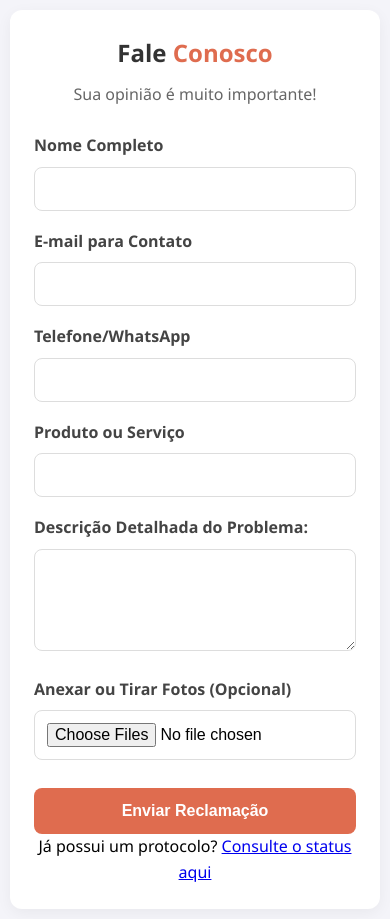
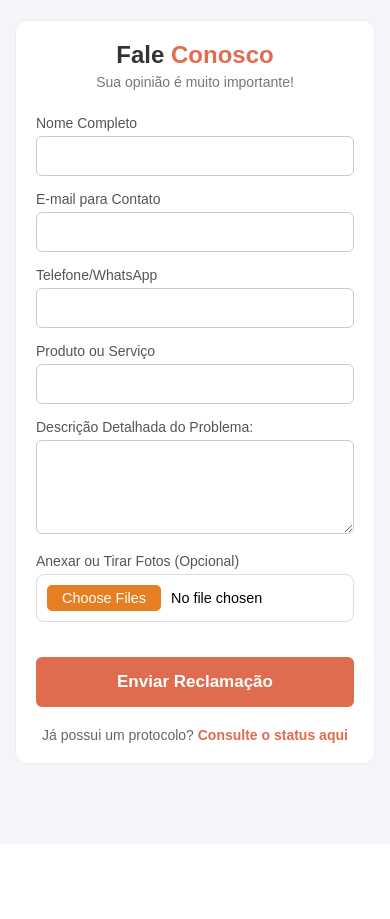
Before and after one commit to acrispeli/gestao-reclamacoes-web, a Flask app: page / in a window 390 px wide. After the commit the page ends 764 px from the top, so only its background shows below. Run offline with Flask 3, Linux system fonts and the light colour scheme.

Commit message:
Ajuste fontes

```diff
--- a/static/style.css
+++ b/static/style.css
@@ -4,54 +4,129 @@
 * {
     margin: 0;
     padding: 0;
-    box-sizing: border-box; /* Fundamental para evitar que o site "estoure" a largura */
+    box-sizing: border-box; /* Fundamental para o mobile não quebrar */
 }
 
 body {
-    font-family: 'Segoe UI', Tahoma, Geneva, Verdana, sans-serif;
+    font-family: Arial, sans-serif; /* Retornado para a sua fonte original */
     background-color: #f4f4f9;
     display: flex;
     justify-content: center;
     align-items: center;
     min-height: 100vh;
     padding: 15px;
-    line-height: 1.6;
 }
 
-/* O "cartão" - Agora mais flexível para Mobile */
+/* O "cartão" branco centralizado */
 .container-celular {
     background-color: #ffffff;
-    padding: 2rem;
-    border-radius: 16px;
-    box-shadow: 0 10px 25px rgba(0,0,0,0.1);
+    padding: 30px;
+    border-radius: 12px;
+    box-shadow: 0 4px 12px rgba(0,0,0,0.08);
     width: 100%;
-    max-width: 450px; /* Um pouco maior para melhor leitura no Desktop */
-    text-align: center;
-    animation: fadeIn 0.5s ease-out;
-}
-
-@keyframes fadeIn {
-    from { opacity: 0; transform: translateY(10px); }
-    to { opacity: 1; transform: translateY(0); }
+    max-width: 400px;
 }
 
 /* ===========================================
-   TEXTOS E TÍTULOS
+   TEXTOS E TÍTULOS (Original)
    =========================================== */
 .titulo-destaque {
-    color: #333;
-    font-size: 1.8rem;
-    margin-bottom: 10px;
+    text-align: center;
+    color: #333333;
+    margin-bottom: 5px;
 }
 
 .cor-destaque {
-    color: #df6c4f; /* Cor oficial Pizzaria XYZ */
+    color: #df6c4f;
 }
 
 .subtitulo {
+    text-align: center;
+    color: #777777;
+    font-size: 14px;
+    margin-bottom: 25px;
+}
+
+/* ===========================================
+   FORMULÁRIOS E CAMPOS (Sem negrito)
+   =========================================== */
+.grupo-campo {
+    margin-bottom: 15px;
+}
+
+.grupo-campo label {
+    display: block;
+    margin-bottom: 5px;
+    color: #555555;
+    font-size: 14px;
+    font-weight: normal; /* Garantindo que não fique em negrito */
+}
+
+.grupo-campo input,
+.grupo-campo textarea {
+    width: 100%;
+    padding: 10px;
+    border: 1px solid #cccccc;
+    border-radius: 6px;
+    font-family: inherit;
+    font-size: 16px;
+}
+
+input[type="file"] {
+    display: block !important;
+    width: 100%;
+    padding: 10px;
+    margin-top: 5px;
+    background: #fff;
+    border: 1px solid #ddd;
+    border-radius: 8px;
+    font-size: 0.9rem;
+    cursor: pointer;
+}
+
+input[type="file"]::file-selector-button {
+    background-color: #e67e22;
+    color: white;
+    padding: 5px 15px;
+    border: none;
+    border-radius: 5px;
+    cursor: pointer;
+    margin-right: 10px;
+    transition: 0.3s;
+}
+
+/* ===========================================
+   BOTÕES E LINKS
+   =========================================== */
+.btn-enviar {
+    width: 100%;
+    padding: 12px;
+    background-color: #df6c4f;
+    color: white;
+    border: none;
+    border-radius: 6px;
+    font-size: 16px;
+    cursor: pointer;
+    font-weight: bold;
+    margin-top: 10px;
+    transition: background-color 0.3s;
+}
+
+.btn-enviar:hover {
+    background-color: #c55a40;
+}
+
+.link-secundario {
+    text-align: center;
+    margin-top: 20px;
+    font-size: 14px;
     color: #666;
-    font-size: 1rem;
-    margin-bottom: 25px;
+}
+
+.link-secundario a {
+    color: #df6c4f;
+    text-decoration: none;
+    font-weight: bold;
 }
 
 /* ===========================================
@@ -61,6 +136,7 @@ body {
     font-size: 50px;
     color: #2ecc71;
     margin-bottom: 15px;
+    text-align: center;
 }
 
 .protocolo-container {
@@ -69,18 +145,18 @@ body {
     padding: 15px;
     border-radius: 8px;
     margin: 20px 0;
+    text-align: center;
 }
 
 .protocolo-label {
-    font-size: 0.85rem;
+    font-size: 14px;
     color: #777;
     text-transform: uppercase;
-    letter-spacing: 1px;
 }
 
 .protocolo-codigo {
-    font-family: 'Courier New', Courier, monospace;
-    font-size: 1.5rem;
+    font-family: monospace;
+    font-size: 24px;
     font-weight: bold;
     color: #333;
     display: block;
@@ -88,95 +164,296 @@ body {
 }
 
 /* ===========================================
-   FORMULÁRIOS E BOTÕES
+   TELA DE CARREGAMENTO (LOADING)
+   =========================================== */
+#loading-overlay {
+    display: none;
+    position: fixed;
+    top: 0;
+    left: 0;
+    width: 100%;
+    height: 100%;
+    background: rgba(255, 255, 255, 0.95);
+    z-index: 9999;
+    flex-direction: column;
+    justify-content: center;
+    align-items: center;
+}
+
+.spinner {
+    border: 8px solid #f3f3f3;
+    border-top: 8px solid #df6c4f;
+    border-radius: 50%;
+    width: 50px;
+    height: 50px;
+    animation: spin 1s linear infinite;
+    margin-bottom: 15px;
+}
+
+.loading-text {
+    color: #555;
+    font-weight: bold;
+    text-align: center;
+    padding: 0 20px;
+}
+
+@keyframes spin {
+    0% { transform: rotate(0deg); }
+    100% { transform: rotate(360deg); }
+}
+
+/* ===========================================
+   AJUSTES PARA MOBILE (DESIGN RESPONSIVO)
+   =========================================== */
+@media (max-width: 480px) {
+    body {
+        align-items: flex-start;
+        padding-top: 20px;
+    }
+
+    .container-celular {
+        padding: 20px;
+        width: 100%;
+        max-width: none;
+        box-shadow: none;
+        border: 1px solid #eeeeee;
+    }
+
+    .titulo-destaque {
+        font-size: 24px;
+    }
+
+    .btn-enviar {
+        padding: 15px;
+        font-size: 17px;
+    }
+}/* ===========================================
+   CONFIGURAÇÕES GERAIS E RESET
+   =========================================== */
+* {
+    margin: 0;
+    padding: 0;
+    box-sizing: border-box; /* Fundamental para o mobile não quebrar */
+}
+
+body {
+    font-family: Arial, sans-serif; /* Retornado para a sua fonte original */
+    background-color: #f4f4f9;
+    display: flex;
+    justify-content: center;
+    align-items: center;
+    min-height: 100vh;
+    padding: 15px;
+}
+
+/* O "cartão" branco centralizado */
+.container-celular {
+    background-color: #ffffff;
+    padding: 30px;
+    border-radius: 12px;
+    box-shadow: 0 4px 12px rgba(0,0,0,0.08);
+    width: 100%;
+    max-width: 400px;
+}
+
+/* ===========================================
+   TEXTOS E TÍTULOS (Original)
+   =========================================== */
+.titulo-destaque {
+    text-align: center;
+    color: #333333;
+    margin-bottom: 5px;
+}
+
+.cor-destaque {
+    color: #df6c4f;
+}
+
+.subtitulo {
+    text-align: center;
+    color: #777777;
+    font-size: 14px;
+    margin-bottom: 25px;
+}
+
+/* ===========================================
+   FORMULÁRIOS E CAMPOS (Sem negrito)
    =========================================== */
 .grupo-campo {
-    text-align: left;
-    margin-bottom: 18px;
+    margin-bottom: 15px;
 }
 
 .grupo-campo label {
     display: block;
-    margin-bottom: 8px;
-    color: #444;
-    font-weight: 600;
+    margin-bottom: 5px;
+    color: #555555;
+    font-size: 14px;
+    font-weight: normal; /* Garantindo que não fique em negrito */
 }
 
 .grupo-campo input,
 .grupo-campo textarea {
     width: 100%;
-    padding: 12px;
-    border: 1.5px solid #ddd;
-    border-radius: 8px;
-    font-size: 16px; /* Impede zoom forçado no iOS */
-    transition: border-color 0.3s;
+    padding: 10px;
+    border: 1px solid #cccccc;
+    border-radius: 6px;
+    font-family: inherit;
+    font-size: 16px;
 }
 
-.grupo-campo input:focus {
-    border-color: #df6c4f;
-    outline: none;
+input[type="file"] {
+    display: block !important;
+    width: 100%;
+    padding: 10px;
+    margin-top: 5px;
+    background: #fff;
+    border: 1px solid #ddd;
+    border-radius: 8px;
+    font-size: 0.9rem;
+    cursor: pointer;
 }
 
+input[type="file"]::file-selector-button {
+    background-color: #e67e22;
+    color: white;
+    padding: 5px 15px;
+    border: none;
+    border-radius: 5px;
+    cursor: pointer;
+    margin-right: 10px;
+    transition: 0.3s;
+}
+
+/* ===========================================
+   BOTÕES E LINKS
+   =========================================== */
 .btn-enviar {
     width: 100%;
-    padding: 14px;
+    padding: 12px;
     background-color: #df6c4f;
     color: white;
     border: none;
-    border-radius: 8px;
-    font-size: 1rem;
+    border-radius: 6px;
+    font-size: 16px;
+    cursor: pointer;
     font-weight: bold;
-    cursor: pointer;
-    transition: transform 0.2s, background-color 0.3s;
+    margin-top: 10px;
+    transition: background-color 0.3s;
 }
 
-.btn-enviar:active {
-    transform: scale(0.98);
+.btn-enviar:hover {
+    background-color: #c55a40;
 }
 
-.btn-secundario {
-    display: inline-block;
-    margin-top: 15px;
+.link-secundario {
+    text-align: center;
+    margin-top: 20px;
+    font-size: 14px;
+    color: #666;
+}
+
+.link-secundario a {
     color: #df6c4f;
     text-decoration: none;
-    font-size: 0.95rem;
-    font-weight: 500;
+    font-weight: bold;
 }
 
 /* ===========================================
-   AJUSTES PARA MOBILE (A CHAVE DO PROBLEMA)
+   ESTILO ESPECÍFICO DA TELA DE SUCESSO
    =========================================== */
-@media (max-width: 480px) {
-    body {
-        padding: 10px;
-        align-items: center; /* Mantém centralizado verticalmente se couber */
+.sucesso-icon {
+    font-size: 50px;
+    color: #2ecc71;
+    margin-bottom: 15px;
+    text-align: center;
 }
 
-    .container-celular {
-        padding: 1.5rem;
-        border-radius: 12px;
-        /* Removemos sombras pesadas no mobile para um look mais nativo */
-        box-shadow: 0 4px 15px rgba(0,0,0,0.05);
+.protocolo-container {
+    background-color: #fff5f2;
+    border: 2px dashed #df6c4f;
+    padding: 15px;
+    border-radius: 8px;
+    margin: 20px 0;
+    text-align: center;
 }
 
-    .titulo-destaque {
-        font-size: 1.5rem;
+.protocolo-label {
+    font-size: 14px;
+    color: #777;
+    text-transform: uppercase;
 }
 
 .protocolo-codigo {
-        font-size: 1.3rem;
-    }
+    font-family: monospace;
+    font-size: 24px;
+    font-weight: bold;
+    color: #333;
+    display: block;
+    margin-top: 5px;
 }
 
-/* Loading overlay permanece igual, mas com z-index garantido */
+/* ===========================================
+   TELA DE CARREGAMENTO (LOADING)
+   =========================================== */
 #loading-overlay {
     display: none;
     position: fixed;
-    top: 0; left: 0;
-    width: 100%; height: 100%;
-    background: rgba(255, 255, 255, 0.98);
-    z-index: 10000;
+    top: 0;
+    left: 0;
+    width: 100%;
+    height: 100%;
+    background: rgba(255, 255, 255, 0.95);
+    z-index: 9999;
     flex-direction: column;
     justify-content: center;
     align-items: center;
 }
+
+.spinner {
+    border: 8px solid #f3f3f3;
+    border-top: 8px solid #df6c4f;
+    border-radius: 50%;
+    width: 50px;
+    height: 50px;
+    animation: spin 1s linear infinite;
+    margin-bottom: 15px;
+}
+
+.loading-text {
+    color: #555;
+    font-weight: bold;
+    text-align: center;
+    padding: 0 20px;
+}
+
+@keyframes spin {
+    0% { transform: rotate(0deg); }
+    100% { transform: rotate(360deg); }
+}
+
+/* ===========================================
+   AJUSTES PARA MOBILE (DESIGN RESPONSIVO)
+   =========================================== */
+@media (max-width: 480px) {
+    body {
+        align-items: flex-start;
+        padding-top: 20px;
+    }
+
+    .container-celular {
+        padding: 20px;
+        width: 100%;
+        max-width: none;
+        box-shadow: none;
+        border: 1px solid #eeeeee;
+    }
+
+    .titulo-destaque {
+        font-size: 24px;
+    }
+
+    .btn-enviar {
+        padding: 15px;
+        font-size: 17px;
+    }
+}
```
Lines whose indentation alone changed are shown as unchanged.
